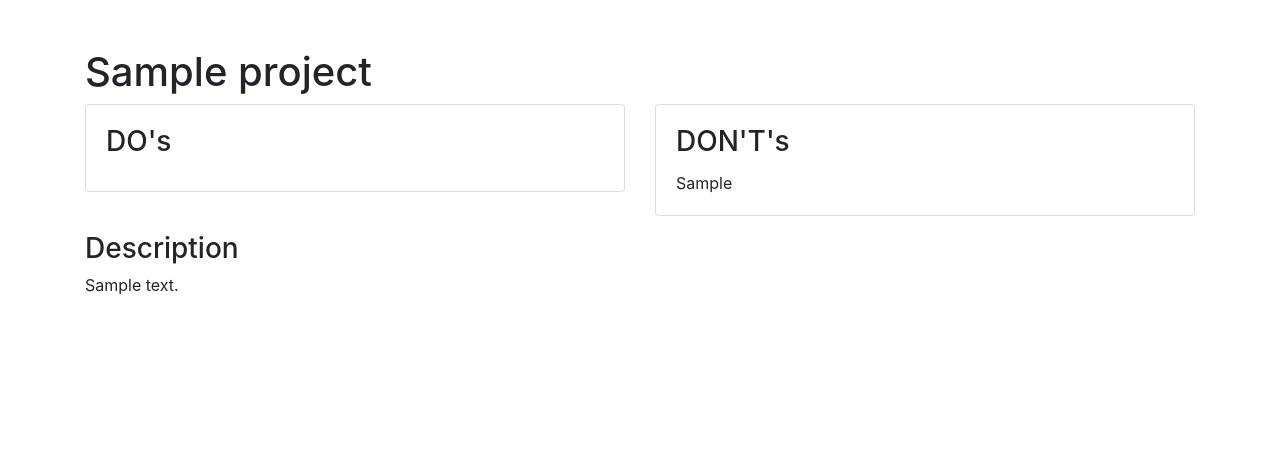
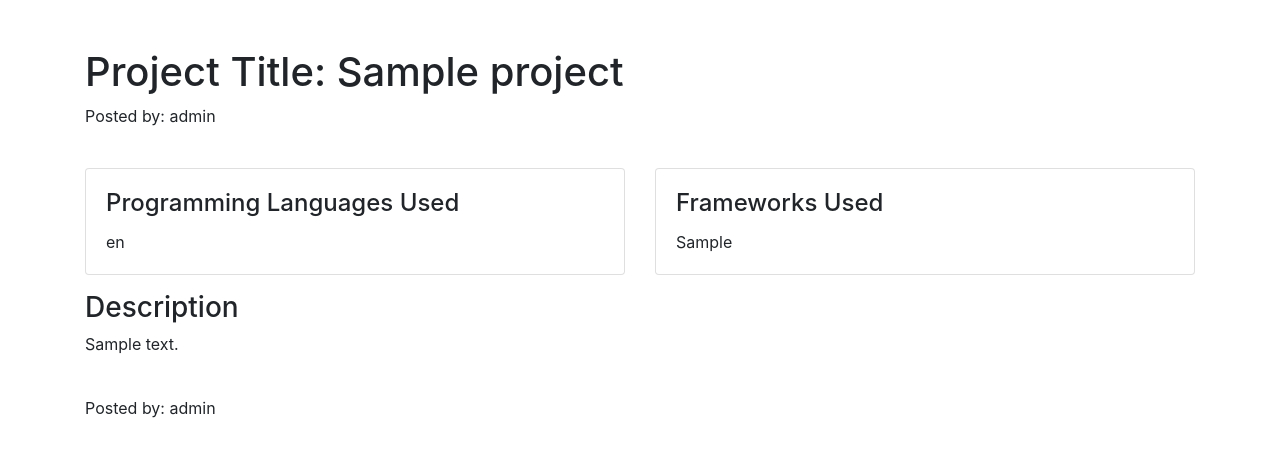
Before and after one commit to vladyslavnUA/code-fuse, a Django app: template main/templates/main/details.html in a window 1280 px wide. Shown: the part 72-529 px from the top of the page. Run offline with Django 3.2, Linux system fonts and the light colour scheme; data comes from the database, SQL or seed files in the repository; tables that the repository leaves empty hold one stand-in row (values such as "Sample post"); the template is opened without the code that fills it: values that come from a table or form of the project are taken from there, most other values are stand-ins (such as "Sample title", 1, 10 or a date in 2020); parts of the project's set-up code (start-up, migrations or seed data) failed here and were passed over; some libraries are stand-ins or nearby versions.

Commit message:
single project page

```diff
--- a/main/templates/main/details.html
+++ b/main/templates/main/details.html
@@ -3,23 +3,24 @@
 {% block content %}
 
 	<div class="container mt-5">
-		<h1>{{project.title}}</h1>
+		<h1>Project Title: {{project.title}}</h1>
+        <p>Posted by: {{project.posted_by}}</p>
 
-		<!-- DO and DON'T's section -->
+        <br>
 		<div class="row mb-3">
 			<div class="col-sm-6">
 				<div class="card">
 					<div class="card-body">
-						<div class="card-title"><h3>DO's</h3></div>
-						<div class="card-text">{{code.can_dos}}</div>
+						<div class="card-title"><h4>Programming Languages Used</h4></div>
+						<div class="card-text">{{project.programming_languages}}</div>
 					</div>
 				</div>
 			</div>
 			<div class="col-sm-6">
 				<div class="card">
 					<div class="card-body">
-						<div class="card-title"><h3>DON'T's</h3></div>
-						<div class="card-text">{{code.cannot_dos}}</div>
+						<div class="card-title"><h4>Frameworks Used</h4></div>
+						<div class="card-text">{{project.frameworks}}</div>
 					</div>
 				</div>
 			</div>
@@ -27,7 +28,10 @@
 
 		<!-- Description Section -->
 		<h3>Description</h3>
-			<p>{{project.description}}</p>
+            <p>{{project.description}}</p>
+        <br>
+
+        <p class="right-text">Posted by: {{project.posted_by}}</p>
 		{% if user.is_authenticated %}
 			<div class="row ml-5">
 				<a class="btn btn-primary mr-5" href="{% url 'projects:edit_project' project.slug %}">Update This Project</a>
```
